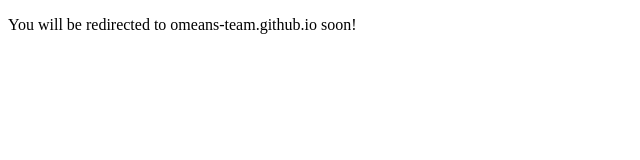
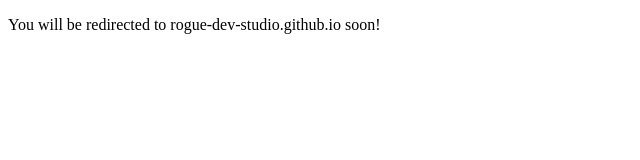
Before and after one commit to rogue-dev-studio/astronaut-3d, a plain HTML site: page index.html in a window 1280 px wide. Shown: the full height of the page, 0-640 px from the left. Drawn offline with Linux system fonts and the light colour scheme.

Commit message:
Refresh static fun: branding, Pages workflow, and UI polish

```diff
--- a/index.html
+++ b/index.html
@@ -3,6 +3,6 @@
 <head>
 </head>
 <body>
-    <p>You will be redirected to omeans-team.github.io soon!</p>
+    <p>You will be redirected to rogue-dev-studio.github.io soon!</p>
 </body>
 </html>
```
